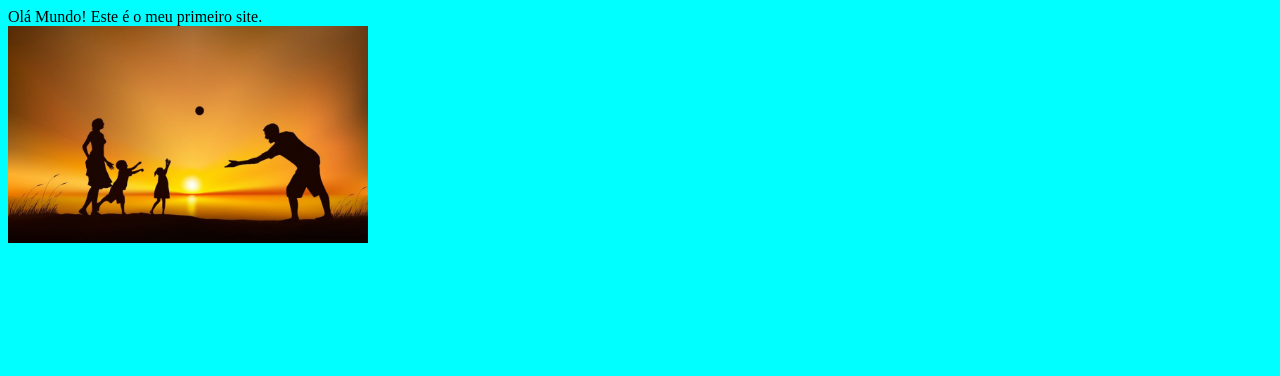
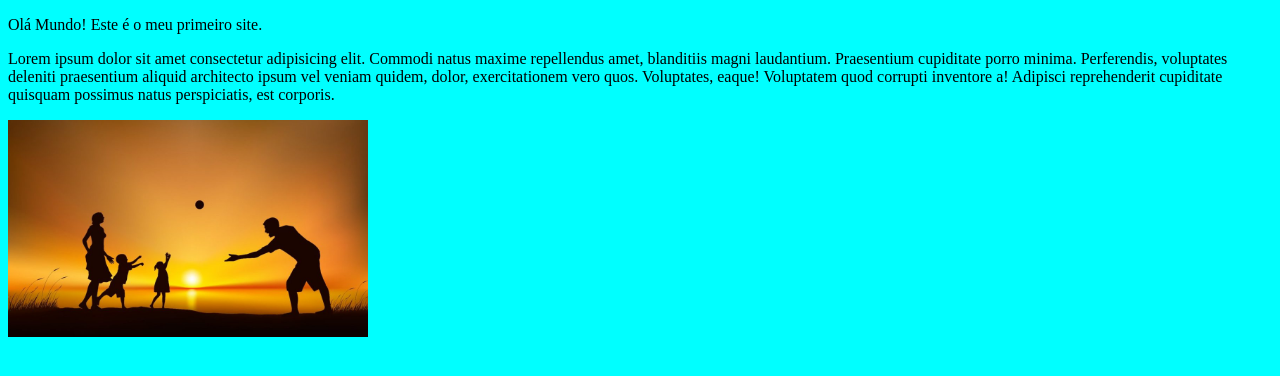
Before and after one commit to rafaelhoc/ProjetoWeb1, a plain HTML site: page index.html in a window 1280 px wide. Drawn offline with Linux system fonts and the light colour scheme.

Commit message:
Update index.html

```diff
--- a/index.html
+++ b/index.html
@@ -7,7 +7,9 @@
     <link rel="stylesheet" href="style.css">
 </head>
 <body>
-    Olá Mundo! Este é o meu primeiro site.<br>
+    <p>Olá Mundo! Este é o meu primeiro site.</p>
+
+    <p>Lorem ipsum dolor sit amet consectetur adipisicing elit. Commodi natus maxime repellendus amet, blanditiis magni laudantium. Praesentium cupiditate porro minima. Perferendis, voluptates deleniti praesentium aliquid architecto ipsum vel veniam quidem, dolor, exercitationem vero quos. Voluptates, eaque! Voluptatem quod corrupti inventore a! Adipisci reprehenderit cupiditate quisquam possimus natus perspiciatis, est corporis.</p>
     <img src="pessoas.jpg" alt="" width="360px">
 </body>
 </html>
```
